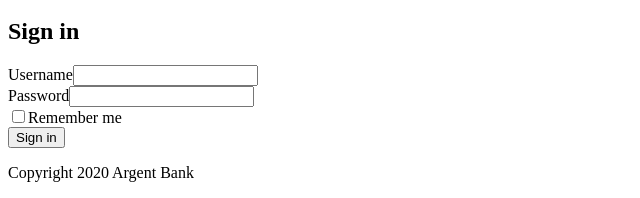
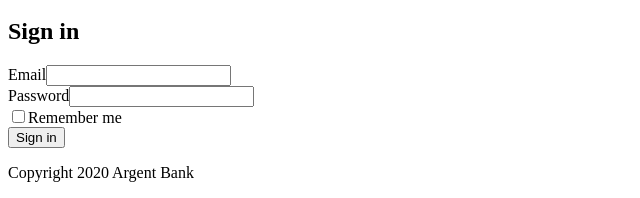
Before and after one commit to ManoaRas/P13-ArgentBank, a React (Create React App) app in the folder Frontend/: page /login in a window 1280 px wide. Shown: the part 190-388 px from the top of the page, without its empty margins (0-640 px from the left). Built offline with nearby package versions, Linux system fonts and the light colour scheme.

Commit message:
Fix new login form with validations

```diff
--- a/Frontend/src/app/App.jsx
+++ b/Frontend/src/app/App.jsx
@@ -13,7 +13,7 @@ import { Profile } from "../pages/Profile"
 export function App() {
   const PrivateRoute = ({ element }) => {
     const token = useSelector(selectCurrentToken)
-    return token ? element : <Navigate to='/login' />
+    return token ? element : <Navigate to='/login' replace={true} />
   }
 
   return (
--- /dev/null
+++ b/Frontend/src/components/CheckboxForm.jsx
@@ -0,0 +1,16 @@
+import { useField } from "formik";
+
+export function CheckboxForm({ children, ...props }) {
+  const [field, meta] = useField({ ...props, type: 'checkbox' })
+
+  return (
+    <div className="input-remember">
+      <input {...field} {...props} type='checkbox' />
+      <label>{children}</label>
+      {(meta.touched && meta.error)
+        ? <div className="input-error">{meta.error}</div>
+        : null
+      }
+    </div>
+  )
+}
--- a/Frontend/src/components/Form.jsx
+++ /dev/null
@@ -1,90 +0,0 @@
-import { useState } from "react"
-import { useDispatch } from "react-redux"
-import { useNavigate } from "react-router-dom"
-
-import { setLogin, setUser, setToken } from "../features/actionTypes"
-import { login, userInfos } from "../features/api"
-
-export function Form() {
-  const navigate = useNavigate()
-  const dispatch = useDispatch()
-
-  const [email, setEmail] = useState(localStorage.getItem('email') || '')
-  const [password, setPassword] = useState(localStorage.getItem('password') || '')
-  const [rememberMe, setRememberMe] = useState(localStorage.getItem('rememberMe') === 'true')
-  const [errorSignInMessage, setErrorSignInMessage] = useState(false)
-
-  const handleSubmit = async (e) => {
-    e.preventDefault()
-    try {
-      const resp = await login({ email: email, password: password })
-
-      if (resp.status === 200) {
-        const profile = await userInfos(resp.body.token)
-        const data = await profile.body
-
-        dispatch(setLogin(true))
-        dispatch(setToken(resp.body.token))
-        dispatch(setUser(data))
-
-        navigate('/profile')
-
-        console.log(data)
-        console.log(resp.body.token)
-
-        if (rememberMe) {
-          localStorage.setItem('email', email)
-          localStorage.setItem('password', password)
-          localStorage.setItem('rememberMe', true)
-        } else {
-          localStorage.removeItem('email')
-          localStorage.removeItem('password')
-          localStorage.removeItem('rememberMe', false)
-        }
-      } else if (resp.status === 400) {
-        setErrorSignInMessage(true)
-        navigate('/login')
-      }
-    } catch (err) {
-      console.log(err)
-    }
-  }
-
-  return (
-    <form onSubmit={handleSubmit}>
-      <div class="input-wrapper">
-        <label htmlFor="username">Username</label>
-        <input
-          type="text"
-          id="username"
-          value={email}
-          onChange={(e) => setEmail(e.target.value)}
-        />
-      </div>
-
-      <div class="input-wrapper">
-        <label htmlFor="password">Password</label>
-        <input
-          type="password"
-          id="password"
-          value={password}
-          onChange={(e) => setPassword(e.target.value)}
-        />
-      </div>
-
-      <div class="input-remember">
-        <input
-          type="checkbox"
-          id="remember-me"
-          checked={rememberMe}
-          onChange={(e) => setRememberMe(e.target.checked)}
-        />
-        <label htmlFor="remember-me">Remember me</label>
-      </div>
-
-      <button className="sign-in-button" type="submit">Sign in</button>
-
-      {errorSignInMessage && <p>Error in Email or Password ! Try again !</p>}
-    </form>
-  )
-}
--- /dev/null
+++ b/Frontend/src/components/InputForm.jsx
@@ -0,0 +1,16 @@
+import { useField } from "formik";
+
+export function InputForm({ label, ...props }) {
+  const [field, meta] = useField(props)
+
+  return (
+    <div className="input-wrapper">
+      <label htmlFor={props.name}>{label}</label>
+      <input {...field} {...props} />
+      {(meta.touched && meta.error)
+        ? (<div className="input-error">{meta.error}</div>)
+        : null
+      }
+    </div>
+  )
+}
--- /dev/null
+++ b/Frontend/src/components/LoginForm.jsx
@@ -0,0 +1,75 @@
+// REACT FORM
+import { Formik, Form } from 'formik'
+import { toast } from 'react-hot-toast'
+import { useDispatch } from 'react-redux'
+import { useNavigate } from 'react-router-dom'
+import * as Yup from 'yup'
+
+// RTK SLICES
+import { setToken } from '../features/authSlice'
+import { useSignInMutation } from '../services/api'
+
+// COMPONENTS
+import { InputForm } from './InputForm'
+import { CheckboxForm } from './CheckboxForm'
+
+export function LoginForm() {
+  const dispatch = useDispatch()
+  const navigate = useNavigate()
+  const [signIn] = useSignInMutation()
+
+  // Validation scheme for Form
+  const validationSchema = Yup.object({
+    email: Yup.string().email('Invalid email address').required('Required'),
+    password: Yup.string()
+      .min(8, 'At least 8 characters')
+      .required('Required'),
+    rememberMe: Yup.boolean().default(false)
+  })
+
+  // Init value
+  const initialValues = {
+    email: '',
+    password: '',
+    rememberMe: false
+  }
+
+  const handleSubmit = async (value) => {
+    try {
+      const res = await signIn(value) // Call API
+
+      if (res.data && res.data.status === 200) {
+        // Store Token
+        dispatch(setToken({
+          token: res.data.body.token,
+          rememberMe: value.rememberMe
+        }))
+
+        navigate('/profile', { replace: true })
+        toast.success('You are successfully connected', { position: 'bottom-center' })
+      } else {
+        toast.error(`${res.error.data.message}`, { position: 'bottom-center' })
+      }
+    } catch (err) {
+      toast.error('SignIn failed', { position: 'bottom-center' })
+    }
+  }
+
+  return (
+    <Formik
+      initialValues={initialValues}
+      validationSchema={validationSchema}
+      onSubmit={handleSubmit}
+    >
+      <Form>
+        <InputForm label='Email' name='email' type='email' />
+
+        <InputForm label='Password' name='password' type='password' />
+
+        <CheckboxForm name='rememberMe'>Remember me</CheckboxForm>
+
+        <button className="sign-in-button" type="submit">Sign in</button>
+      </Form>
+    </Formik>
+  )
+}
--- a/Frontend/src/pages/Login.jsx
+++ b/Frontend/src/pages/Login.jsx
@@ -1,12 +1,14 @@
-import { Form } from '../components/Form'
+import { LoginForm } from '../components/LoginForm'
 
 export function Login() {
   return (
     <main className="main bg-dark">
       <section className="sign-in-content">
         <i className="fa fa-user-circle sign-in-icon"></i>
+
         <h1>Sign in</h1>
-        <Form />
+
+        <LoginForm />
       </section>
     </main>
   )
```
